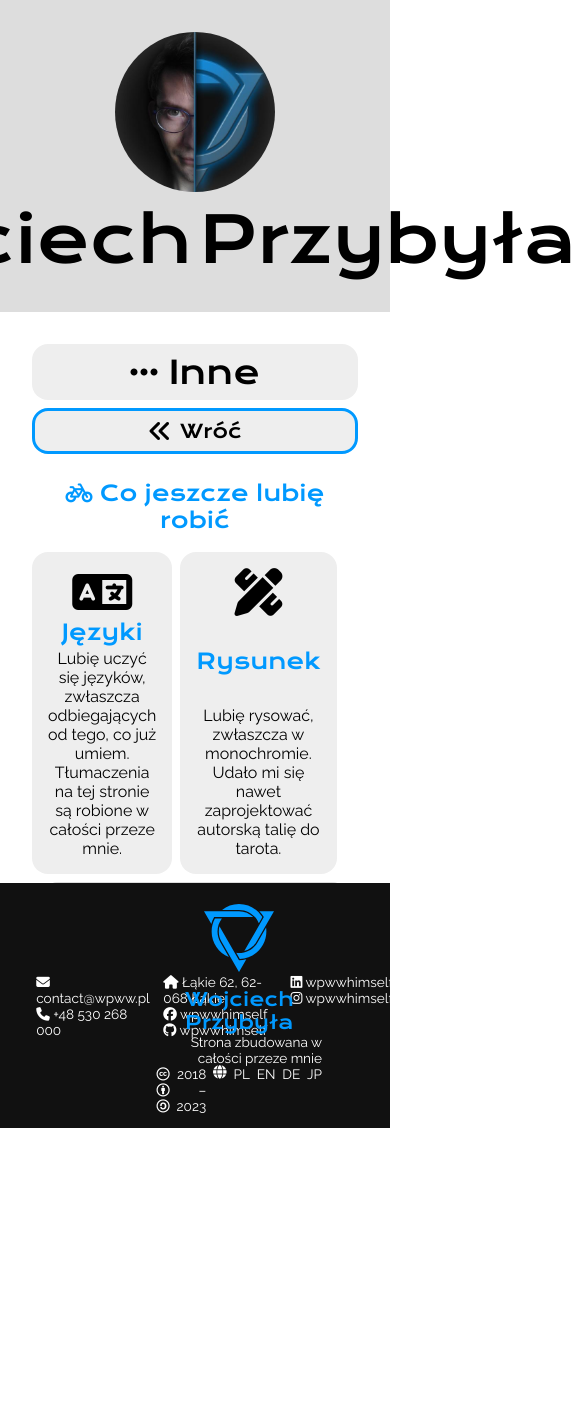
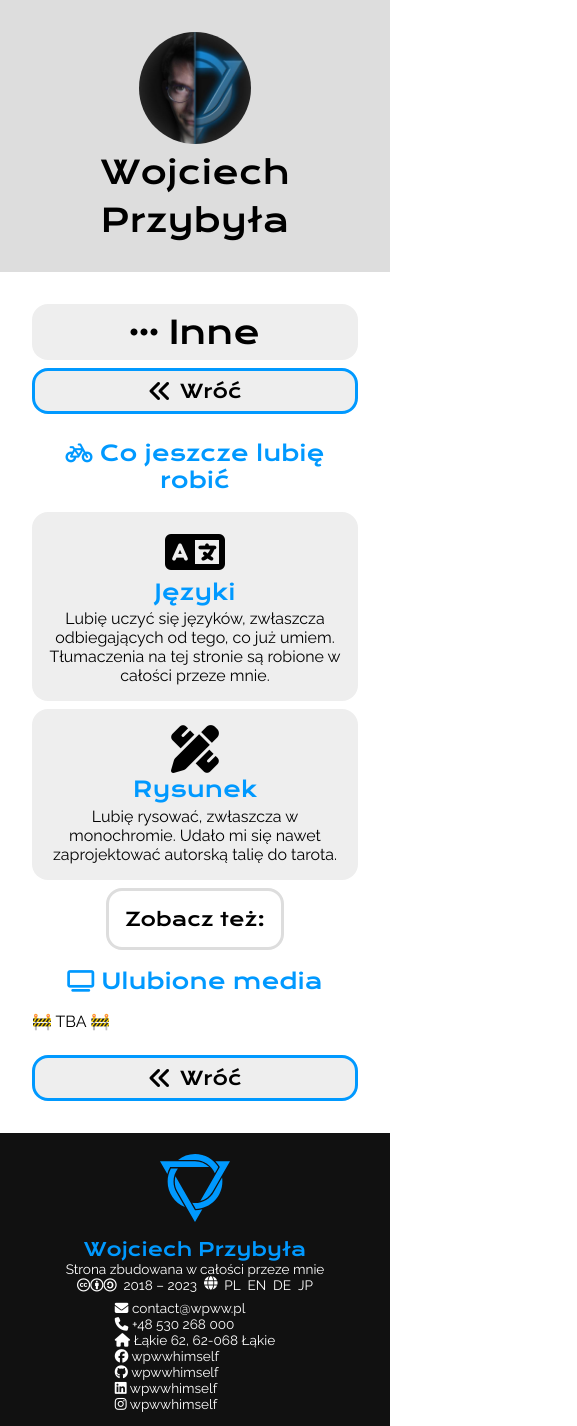
Before and after one commit to wpwwhimself/wpww-homepage, a React (Create React App) app: page /others in a window 390 px wide. Shown: the whole page, 577 px wide, since content can reach past the window. Before the commit the page ends 1128 px from the top, so only its background shows below. Built offline with nearby package versions, Linux system fonts and the light colour scheme.

Commit message:
Mobile revision after router implementation

```diff
--- a/src/App.css
+++ b/src/App.css
@@ -196,25 +196,8 @@ a:hover, .clickable:hover{
   }
 
   .but-mobile-down{
-    display: flex;
+    display: flex !important;
     flex-direction: column !important;
-  }
-
-  header h1{
-    margin: 0;
-    font-size: 2em;
-  }
-
-  footer{
-    flex-direction: column;
-    position: initial;
-    gap: 0.5em;
-  }
-  #end-bar{
-    align-items: center;
-  }
-  #footer-links{
-    width: 100%;
   }
 
   #main-wrapper{
--- a/src/components/BigBuildingBlocks/index.jsx
+++ b/src/components/BigBuildingBlocks/index.jsx
@@ -27,7 +27,7 @@ export function Header(){
         src="/pics/profile_pic.jpg"
         alt="profile"
         />
-      <div className="flex-right center">
+      <div className="flex-right center but-mobile-down">
         <h1>Wojciech</h1>
         <img
           className="circle mobile-hide"
--- a/src/components/BigBuildingBlocks/style.css
+++ b/src/components/BigBuildingBlocks/style.css
@@ -65,3 +65,29 @@ footer h2, footer p{
     text-align: right;
     align-items: flex-end;
 }
+
+/***********************/
+
+@media screen and (max-width: 600px) {
+    header h1{
+        margin: 0;
+        font-size: 2em;
+    }
+    header img{
+        height: 7em;
+    }
+
+    footer{
+        flex-direction: column;
+        position: initial;
+        gap: 0.5em;
+        padding: 1em; width: calc(100vw - 2*1em);
+        text-align: center;
+    }
+    #end-bar{
+        align-items: center;
+    }
+    #footer-links{
+        max-height: none;
+    }
+}
--- a/src/components/ClickTiles/style.css
+++ b/src/components/ClickTiles/style.css
@@ -26,3 +26,9 @@
 .click-tile .custom-icon{
     height: 1.5em;
 }
+
+@media screen and (max-width: 600px) {
+    .see-also{
+        padding: 1em;
+    }
+}
--- a/src/components/Inne/index.jsx
+++ b/src/components/Inne/index.jsx
@@ -23,7 +23,7 @@ export function Inne(){
 
     return <Section clickTileFun="/">
         <h2><FAIcon icon="bicycle" /> {__("alt.headings.whatelse")}</h2>
-        <div className="grid-3">
+        <div className="grid-3 but-mobile-down">
         {things_i_do.map(bit =>
             <TextBox>
                 <div className="flex-right center large">
--- a/src/components/Programista/style.css
+++ b/src/components/Programista/style.css
@@ -18,3 +18,11 @@
 .tech-grid-bar:hover{
     opacity: 1;
 }
+
+@media screen and (max-width: 600px) {
+    .tech-grid{
+        grid-auto-flow: row;
+        grid-template: none / repeat(6, auto);
+        flex-wrap: wrap;
+    }
+}
```
